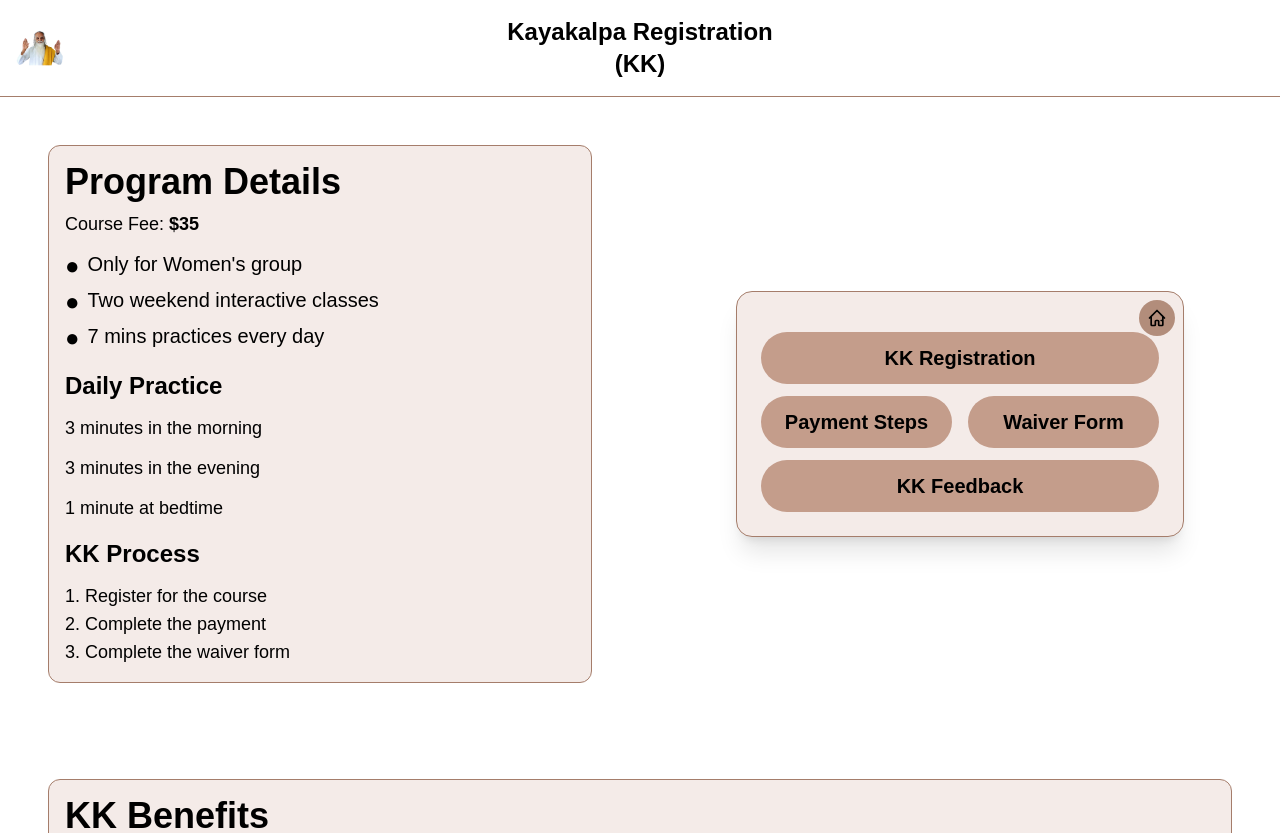
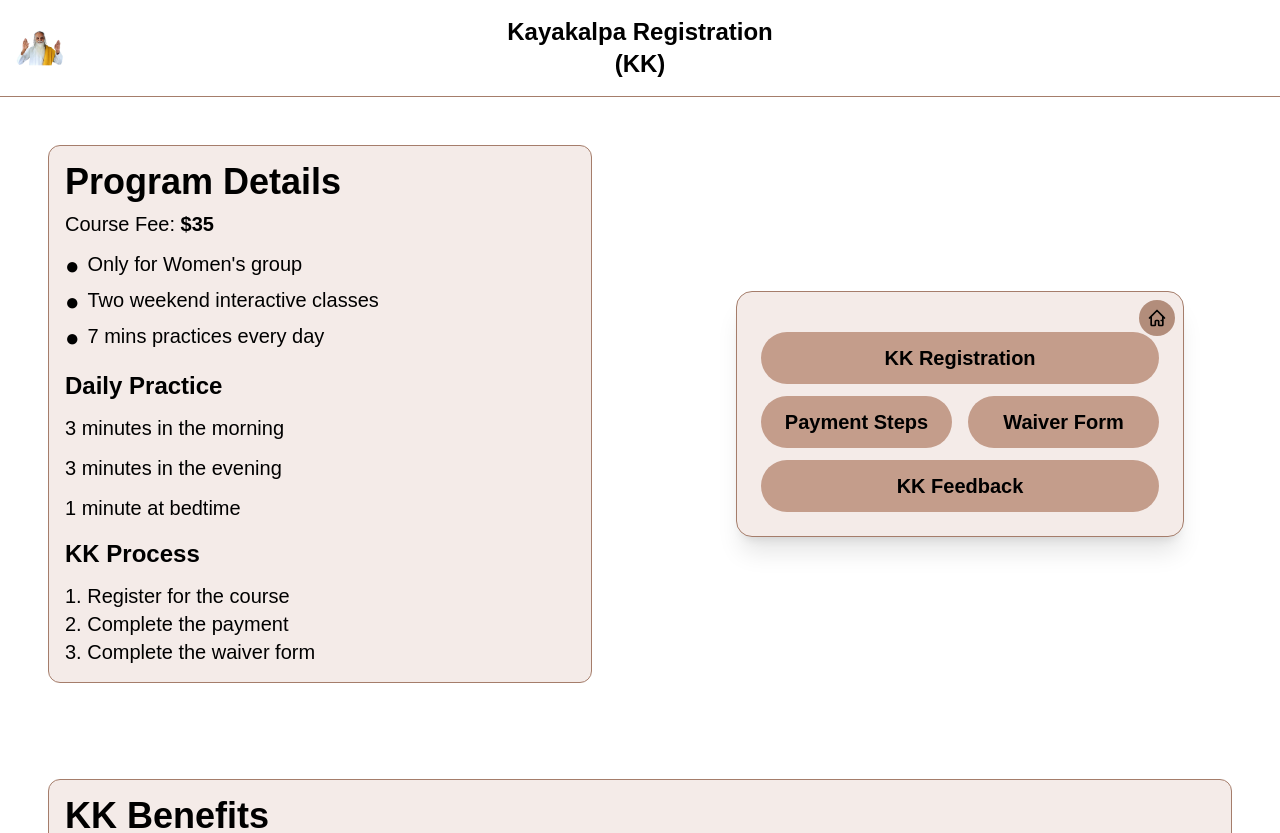
Before and after one commit to Itz-Viggy/Yoga-Registration, a Next.js app: page /kkhome in a window 1280 px wide. Built offline with nearby package versions, Linux system fonts and the light colour scheme.

Commit message:
Uniform Font Sizes

```diff
--- a/src/app/kkhome/page.tsx
+++ b/src/app/kkhome/page.tsx
@@ -62,14 +62,14 @@ export default function HomePage() {
           {/* Program Details */}
           <section className="w-full md:w-1/2 p-6 md:p-12 overflow-auto">
             <div
-              className="space-y-3 text-black text-base md:text-lg border rounded-xl p-4"
+              className="space-y-3 text-black text-lg md:text-xl border rounded-xl p-4"
               style={{ borderColor: "#a57d6b", backgroundColor: "#f4ebe8" }}
             >
               <h4 className="text-2xl md:text-4xl font-bold mb-2 text-black">
                 Program Details
               </h4>
 
-              <p>
+              <p className="text-lg md:text-xl">
                 Course Fee: <span className="font-semibold">$35</span>
               </p>
 
@@ -89,14 +89,14 @@ export default function HomePage() {
               <h3 className="text-2xl font-bold text-black mt-4">
                 Daily Practice
               </h3>
-              <p>3 minutes in the morning</p>
-              <p>3 minutes in the evening</p>
-              <p>1 minute at bedtime</p>
+              <p className="text-lg md:text-xl">3 minutes in the morning</p>
+              <p className="text-lg md:text-xl">3 minutes in the evening</p>
+              <p className="text-lg md:text-xl">1 minute at bedtime</p>
 
               <h3 className="text-2xl font-bold text-black mt-4">
                 KK Process
               </h3>
-              <p>
+              <p className="text-lg md:text-xl">
                 1. Register for the course <br />
                 2. Complete the payment <br />
                 3. Complete the waiver form
```
